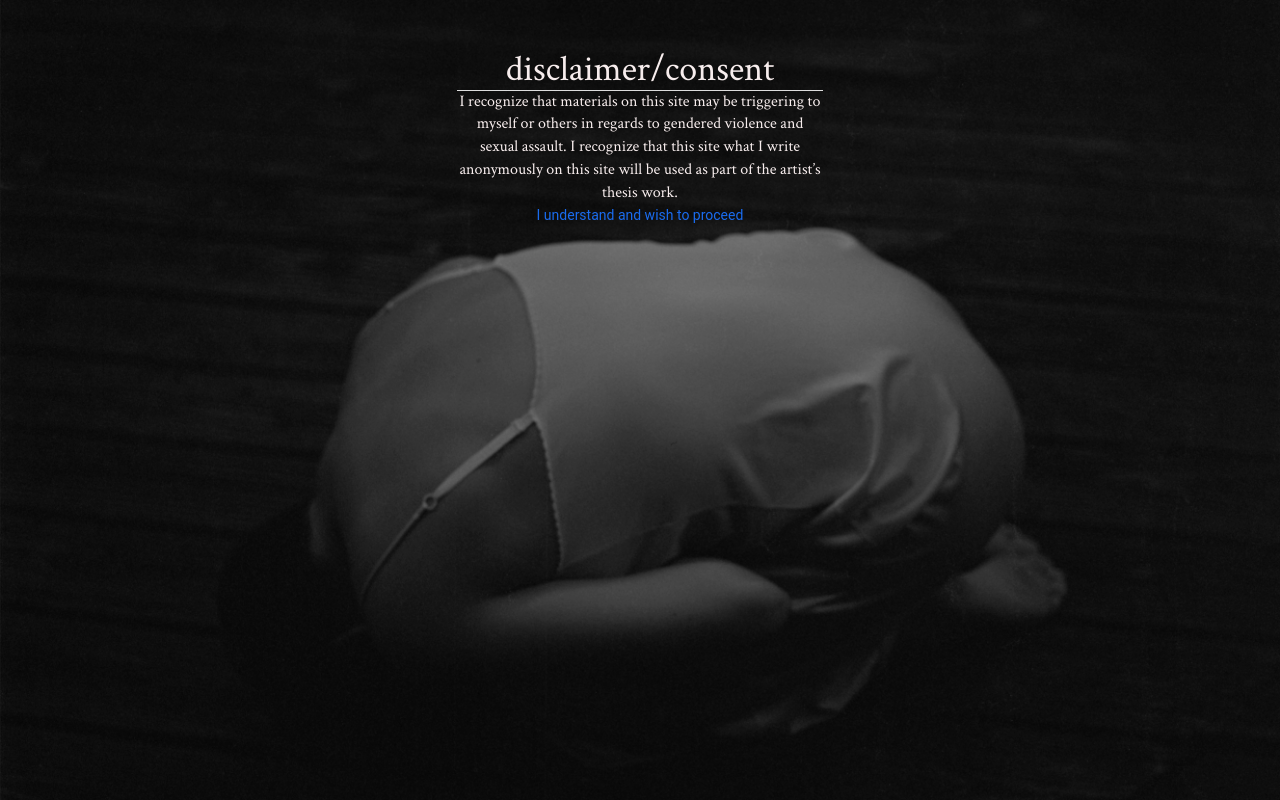
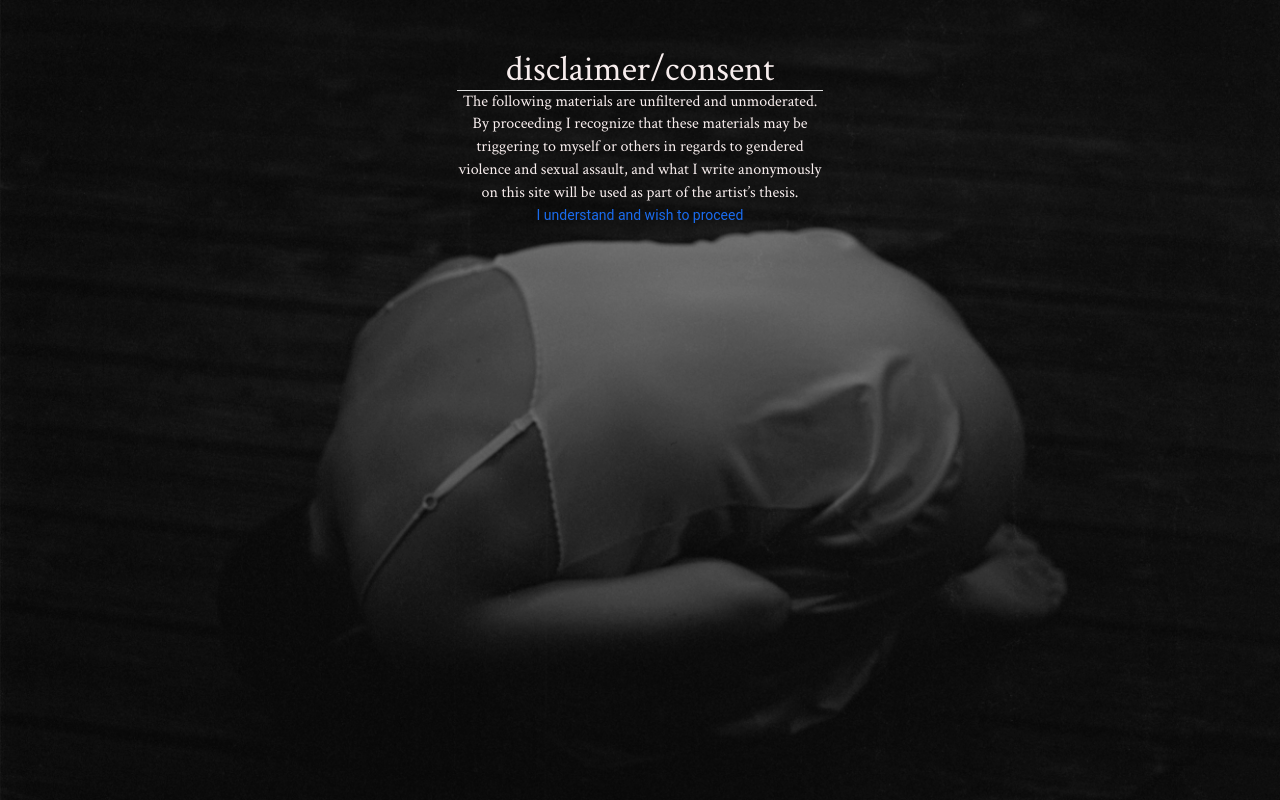
Before and after one commit to aezick/traumarite, a website: page react-tutorial/public/landing_page.html in a window 1280 px wide. Drawn offline with nearby package versions, Linux system fonts and the light colour scheme.

Commit message:
Disclaimer edit

```diff
--- a/react-tutorial/public/landing_page.html
+++ b/react-tutorial/public/landing_page.html
@@ -12,7 +12,7 @@
 			<div class="col-md-4"></div>
 			<div class="col-md-4">
 				<h1 class="text-center gray-text">disclaimer/consent</h1>
-				<p class="text-center gray-text"> I recognize that materials on this site may be triggering to myself or others in regards to gendered violence and sexual assault. I recognize that this site what I write anonymously on this site will be used as part of the artist’s thesis work. </p>
+				<p class="text-center gray-text"> The following materials are unfiltered and unmoderated. By proceeding I recognize that these materials may be triggering to myself or others in regards to gendered violence and sexual assault, and what I write anonymously on this site will be used as part of the artist’s thesis. </p>
 				<div class="text-center">
 					<a href="/rite/" title="Link to the main site" class="enter">I understand and wish to proceed</a>
 				</div>
```
